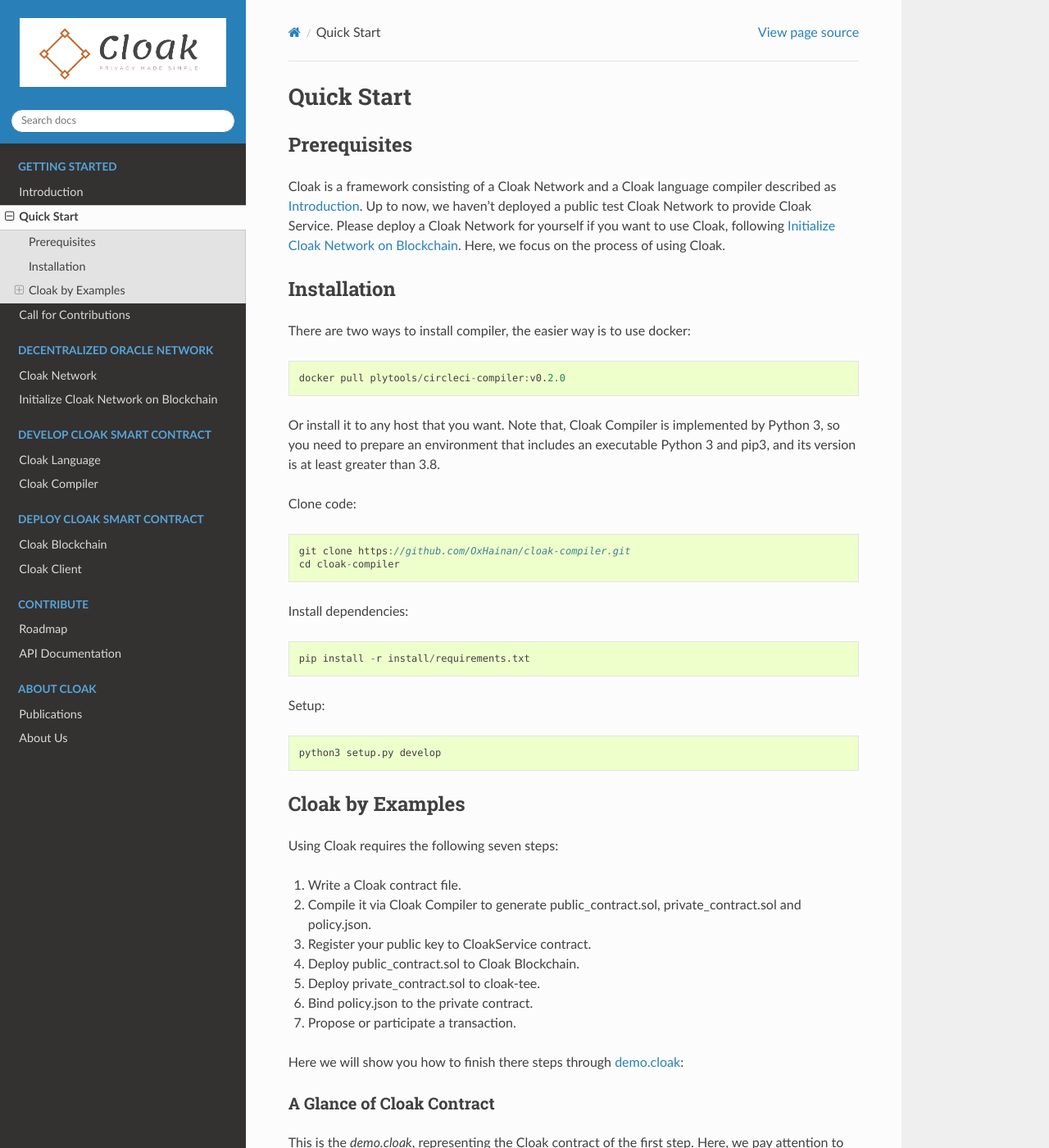
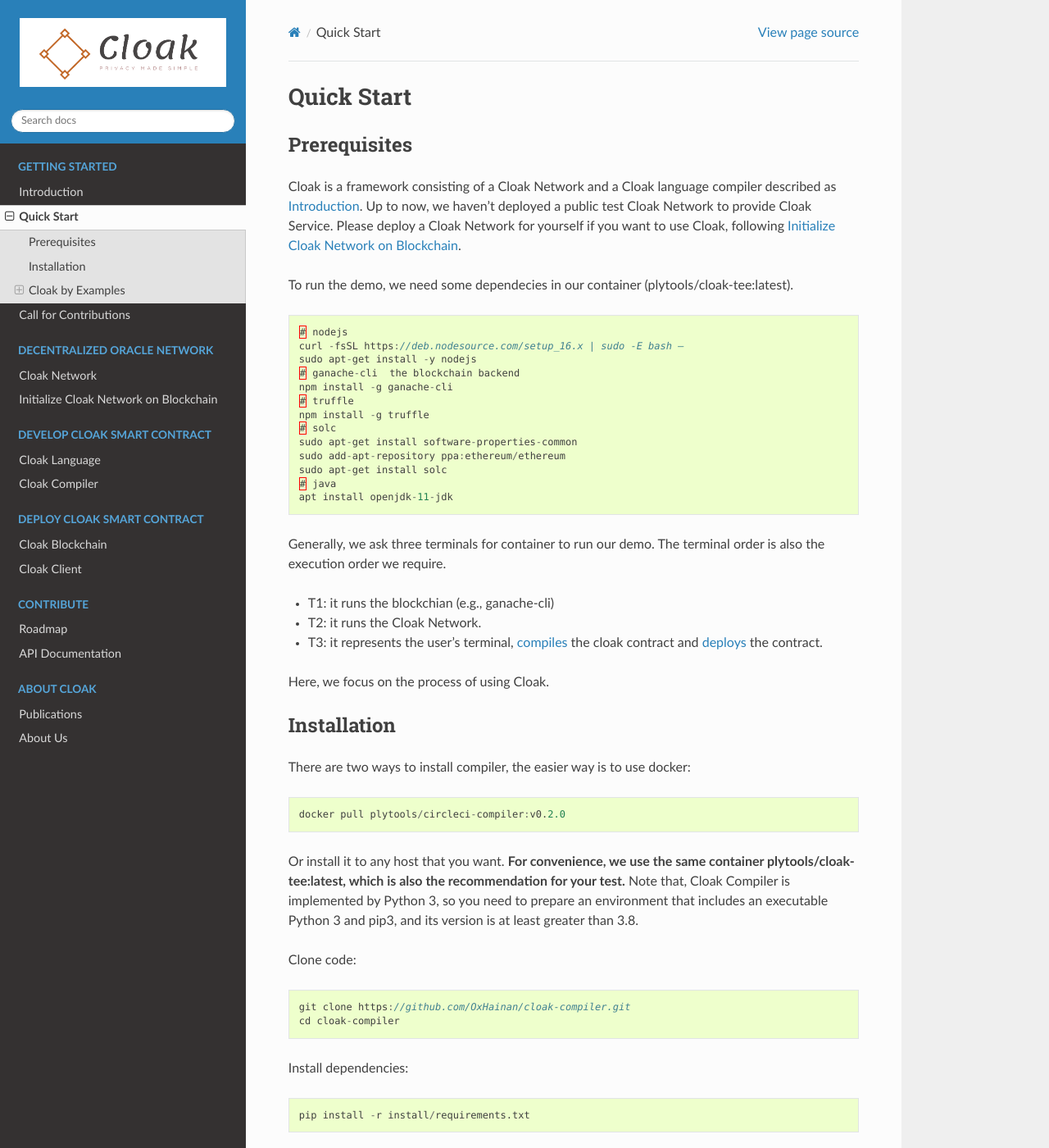
Before and after one commit to OxHainan/cloak-docs, a Sphinx documentation site: the page built from docs/source/started/quick-start.rst, in a window 1280 px wide and 1400 px high. Shown: the whole window at 82% size. Built offline with Sphinx 7.4.7 and the Read the Docs theme 2.0.0, drawn with Linux system fonts in a browser that asks for light colours; some of the changed text lies outside the part shown.

Commit message:
Update quick-start.rst

```diff
--- a/docs/source/started/quick-start.rst
+++ b/docs/source/started/quick-start.rst
@@ -10,6 +10,31 @@
 Up to now, we haven't  deployed a public test Cloak Network to provide Cloak Service.
 Please deploy a Cloak Network for yourself if you want to use Cloak,
 following `Initialize Cloak Network on Blockchain <https://cloak-docs.readthedocs.io/en/latest/tee-blockchain-architecture/initialize-cloak-network-on-blockchain.html>`__.
+
+To run the demo, we need some dependecies in our container (plytools/cloak-tee:latest).
+
+.. code::
+
+   # nodejs
+   curl -fsSL https://deb.nodesource.com/setup_16.x | sudo -E bash –
+   sudo apt-get install -y nodejs
+   # ganache-cli  the blockchain backend
+   npm install -g ganache-cli
+   # truffle
+   npm install -g truffle
+   # solc
+   sudo apt-get install software-properties-common
+   sudo add-apt-repository ppa:ethereum/ethereum
+   sudo apt-get install solc
+   # java
+   apt install openjdk-11-jdk
+
+Generally, we ask three terminals for container to run our demo. The terminal order is also the execution order we require.
+
+* T1: it runs the blockchian (e.g., ganache-cli)
+* T2: it runs the Cloak Network.
+* T3: it represents the user's terminal, `compiles <https://cloak-docs.readthedocs.io/en/latest/started/quick-start.html#compile-cloak-contract>`__ the cloak contract and `deploys <https://cloak-docs.readthedocs.io/en/latest/started/quick-start.html#deploy-and-transaction>`__ the contract.
+
 Here, we focus on the process of using Cloak.
 
 ---------------
@@ -21,7 +46,7 @@
 
    docker pull plytools/circleci-compiler:v0.2.0
 
-Or install it to any host that you want. Note that, Cloak Compiler is implemented by
+Or install it to any host that you want. **For convenience, we use the same container plytools/cloak-tee:latest, which is also the recommendation for your test.** Note that, Cloak Compiler is implemented by
 Python 3, so you need to prepare an environment that includes an executable
 Python 3 and pip3, and its version is at least greater than 3.8.
 
@@ -65,7 +90,7 @@
 
 This is the *demo.cloak*, representing the Cloak contract of the first step.
 Here, we pay attention to the steps of using it rather than the details.
-A detailed description is presented in `Cloak Compiler <https://cloak-docs.readthedocs.io/en/latest/develop-cloak-smart-contract/compiler.html>`_.
+A detailed description is presented in `Cloak Compiler <https://cloak-docs.readthedocs.io/en/latest/develop-cloak-smart-contract/compiler.html>`__.
 
 .. code-block::
 
@@ -124,14 +149,17 @@
 Compile Cloak Contract
 **********************
 
-This is the second step, we write a python script to execute it.
+After the running of cloak service, we can compile the cloak contract. For example:
 
 .. code::
 
-    python cloak/__main__.py compile -o output test/demo.cloak
+    cloak compile -o <OUTPUT PATH> --put-enable <CLOAK CONTRACT>
+    e.g.
+    cloak compile -o output --put-enable /project/evm4ccf/cloak-client/samples/demo/demo.cloak
 
-There are three important files in the *output* directory, including public_contract.sol, private_contract.sol and policy.json.
+There are four important files in the *output* directory, including contract.cloak, public_contract.sol, private_contract.sol and policy.json.
 
+* contract.cloak: the cloak contract of your business.
 * public_contract.sol: a solidity contract, it will be deployed to Blockchain.
 * private_contract.sol: a solidity contract, it will be deployed to cloak-tee and be executed by eEVM in TEE environment.
 * policy.json: a privacy policy definition of the Cloak smart contract binding to the private contract.
@@ -147,13 +175,12 @@
 .. code::
 
    git clone https://github.com/OxHainan/cloak-client.git
+   cd cloak-client
+   npm install
    cd cloak-client/samples/demo
+   npm install
+   cp /project/evm4ccf/cloak-service-contract/build/contracts/CloakService.json .
 
-Install dependencies:
-
-.. code::
-
-   npm install
 
 Run command:
 
@@ -162,6 +189,14 @@
    # CCF_AUTH_DIR: a directory that includes CCF network.cert, a user cert and pk, typically workspace/sandbox_common/ under cloak-tee build directory if you use sandbox.sh setup cloak-tee.
    # COMPILE_DIR: cloak-compiler output directory
    node index.js <CCF_AUTH_DIR> <COMPILE_DIR>
+   e.g.
+   node index.js /project/evm4ccf/cloak-tee/build/workspace/sandbox_common/ /project/evm4ccf/output
+
 
 More detailed usage is in the `cloak-client document <https://cloak-docs.readthedocs.io/en/latest/deploy-cloak-smart-contract/deploy.html#cloak-client>`__, and
 the full sample is in the `code <https://github.com/OxHainan/cloak-client/tree/main/samples/demo>`__.
+
+.. image:: ../imgs/demo-result.png
+    :width: 1000px
+    :alt: Demo Result
+    :align: center
```
